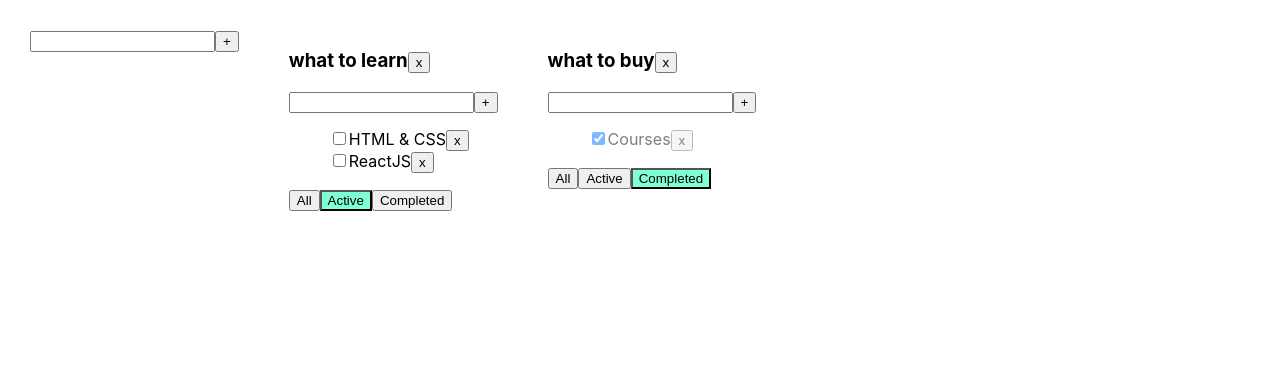
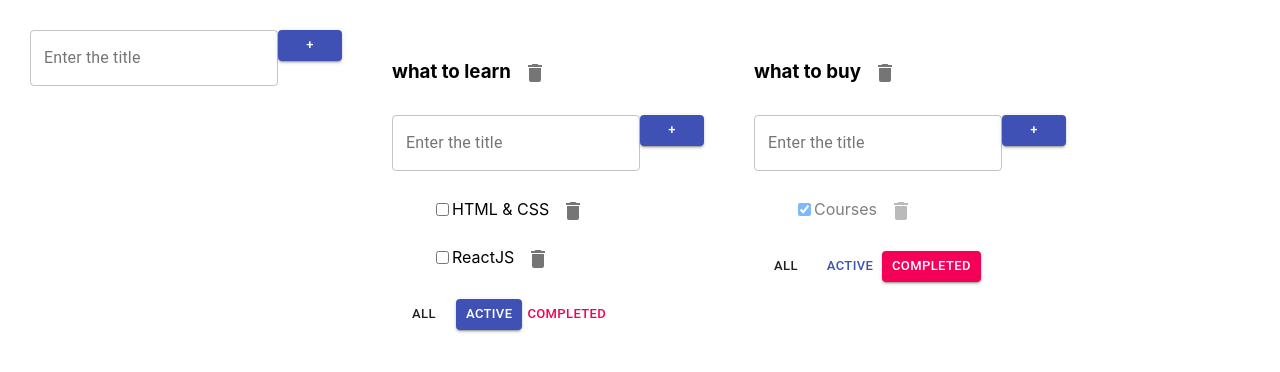
Before and after one commit to i1-kmv/TS-project, a React (Create React App) app: page / in a window 1280 px wide. Shown: the top 372 px of the page. Built offline with nearby package versions, Linux system fonts and the light colour scheme.

Commit message:
Подключил material-ui, добавил стилей

```diff
--- a/package.json
+++ b/package.json
@@ -3,6 +3,8 @@
   "version": "0.1.0",
   "private": true,
   "dependencies": {
+    "@material-ui/core": "^4.11.0",
+    "@material-ui/icons": "^4.9.1",
     "@testing-library/jest-dom": "^4.2.4",
     "@testing-library/react": "^9.3.2",
     "@testing-library/user-event": "^7.1.2",
--- a/src/AddItemForm.tsx
+++ b/src/AddItemForm.tsx
@@ -1,4 +1,6 @@
 import React, {ChangeEvent, KeyboardEvent, useState} from "react";
+import {Button} from "@material-ui/core";
+import TextField from '@material-ui/core/TextField';
 
 type AddItemFormPropsType = {
     addItem: (newTaskTitle: string) => void
@@ -20,21 +22,29 @@ export const AddItemForm = (props: AddItemFormPropsType) => {
     const onKeyPressHandler = (e: KeyboardEvent<HTMLInputElement>) => {
         setError(false)
         if (e.charCode === 13) {
-            props. addItem(newTaskTitle);
+            props.addItem(newTaskTitle);
             setNewTaskTitle("")
         }
     }
 
     return (
         <div>
-            <input value={newTaskTitle}
-                   onChange={onNewTitleChangeHandler}
-                   onKeyPress={onKeyPressHandler}
-                   className={error ? "error" : ""}
+            <TextField
+                variant={'outlined'}
+                label="Enter the title"
+                value={newTaskTitle}
+                onChange={onNewTitleChangeHandler}
+                onKeyPress={onKeyPressHandler}
+                error={!!error}
             />
-            <button
-                onClick={addTask}>+
-            </button>
+            <Button
+                size={'small'}
+                onClick={addTask}
+                variant={"contained"}
+                color={"primary"}
+            >
+                +
+            </Button>
             {error && <div className="error-message">Field is required</div>}
         </div>
     )
--- a/src/TodoList.tsx
+++ b/src/TodoList.tsx
@@ -2,6 +2,8 @@ import React, {ChangeEvent} from "react";
 import {FilterValuesType} from "./App";
 import {AddItemForm} from "./AddItemForm";
 import {EditableSpan} from "./EditableSpan";
+import {Button, IconButton} from "@material-ui/core";
+import DeleteIcon from '@material-ui/icons/Delete';
 
 type PropsType = {
     id: string
@@ -49,8 +51,9 @@ export function TodoList(props: PropsType) {
             onChange={onChangeStatusHandler}
             />
             <EditableSpan title={task.title} onChange={onChangeTitleHandler} />
-            <button onClick={onRemoveTask}>x
-            </button>
+            <IconButton onClick={onRemoveTask} aria-label="delete">
+                <DeleteIcon />
+            </IconButton>
         </li>
 
     })
@@ -64,24 +67,33 @@ export function TodoList(props: PropsType) {
     }
 
     return <div>
-        <h3><EditableSpan title={props.title} onChange={changeTodoListTitle}/><button onClick={removeTodoList}>x</button></h3>
+        <h3><EditableSpan title={props.title} onChange={changeTodoListTitle}/>
+        <IconButton onClick={removeTodoList} aria-label="delete">
+            <DeleteIcon />
+        </IconButton>
+        </h3>
         <AddItemForm addItem={onAddTask}/>
         <ul>
             {tasks}
         </ul>
         <div>
-            <button
-                className={props.filter === "all" ? "active-filter" : ''}
+            <Button
+                size={'small'}
+                variant={props.filter === "all" ? "contained" : 'text'}
                 onClick={onAllFilter}>All
-            </button>
-            <button
-                className={props.filter === "active" ? "active-filter" : ''}
+            </Button>
+            <Button
+                size={'small'}
+                color={'primary'}
+                variant={props.filter === "active" ? "contained" : 'text'}
                 onClick={onActiveFilter}>Active
-            </button>
-            <button
-                className={props.filter === "completed" ? "active-filter" : ''}
+            </Button>
+            <Button
+                size={'small'}
+                color={'secondary'}
+                variant={props.filter === "completed" ? "contained" : 'text'}
                 onClick={onCompletedFilter}>Completed
-            </button>
+            </Button>
         </div>
     </div>
 }
```
Also changed, not shown: 1 other file (tests, documents, lock files or other folders).
